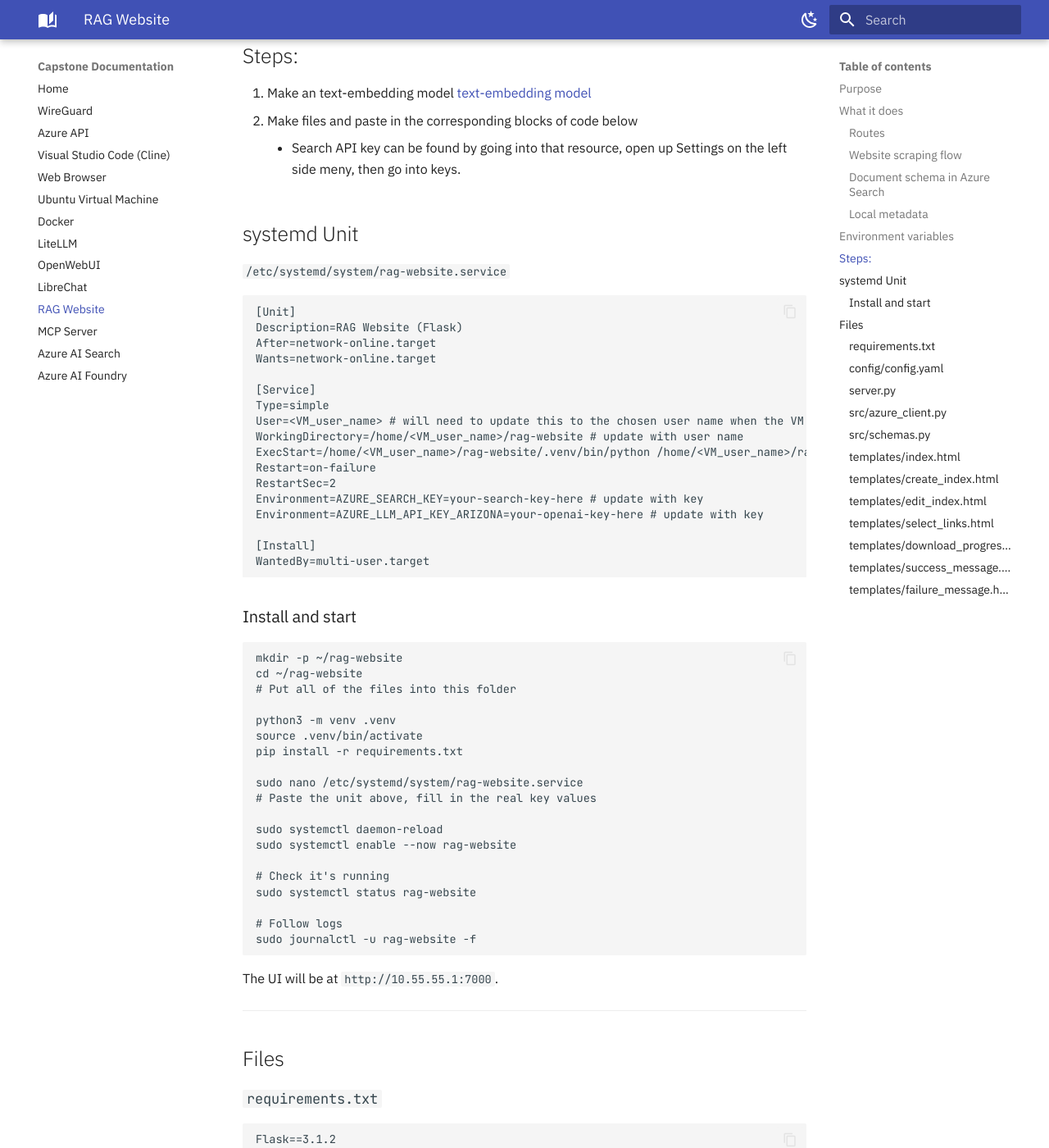
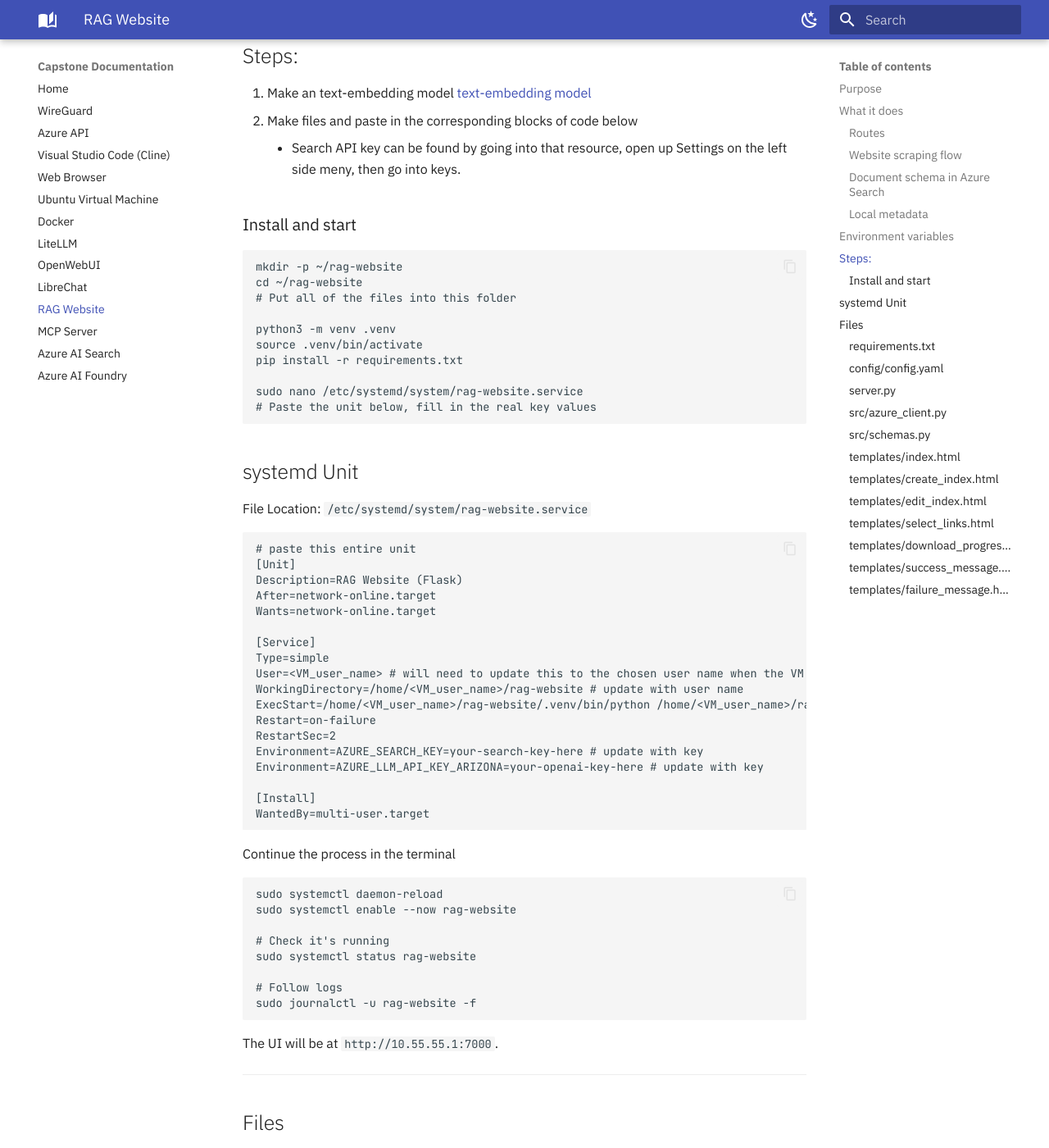
Before and after one commit to Zabuddia/capstone-documentation, an MkDocs documentation site: the page built from docs/rag-website.md, in a window 1280 px wide and 1400 px high, scrolled down 1903 px. Shown: the whole window at 82% size. Built offline with MkDocs 1.6.1 and Material for MkDocs 9.7.7, drawn with Linux system fonts in a browser that asks for light colours; some of the changed lines change nothing that is shown.

Commit message:
update to rag website

````diff
--- a/docs/rag-website.md
+++ b/docs/rag-website.md
@@ -61,11 +61,26 @@ alongside what Azure Search tracks.
     * Search API key can be found by going into that resource, open up Settings on the left side meny, then go into keys.
 
 
+### Install and start
+
+```bash
+mkdir -p ~/rag-website
+cd ~/rag-website
+# Put all of the files into this folder
+
+python3 -m venv .venv
+source .venv/bin/activate
+pip install -r requirements.txt
+
+sudo nano /etc/systemd/system/rag-website.service
+# Paste the unit below, fill in the real key values
+```
 ## systemd Unit
 
-`/etc/systemd/system/rag-website.service`
+File Location: `/etc/systemd/system/rag-website.service`
 
 ```ini
+# paste this entire unit
 [Unit]
 Description=RAG Website (Flask)
 After=network-online.target
@@ -85,20 +100,9 @@ Environment=AZURE_LLM_API_KEY_ARIZONA=your-openai-key-here # update with key
 WantedBy=multi-user.target
 ```
 
-### Install and start
+Continue the process in the terminal
 
 ```bash
-mkdir -p ~/rag-website
-cd ~/rag-website
-# Put all of the files into this folder
-
-python3 -m venv .venv
-source .venv/bin/activate
-pip install -r requirements.txt
-
-sudo nano /etc/systemd/system/rag-website.service
-# Paste the unit above, fill in the real key values
-
 sudo systemctl daemon-reload
 sudo systemctl enable --now rag-website
 
````
